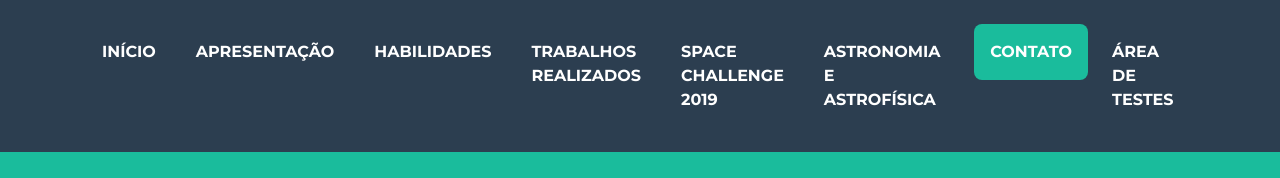
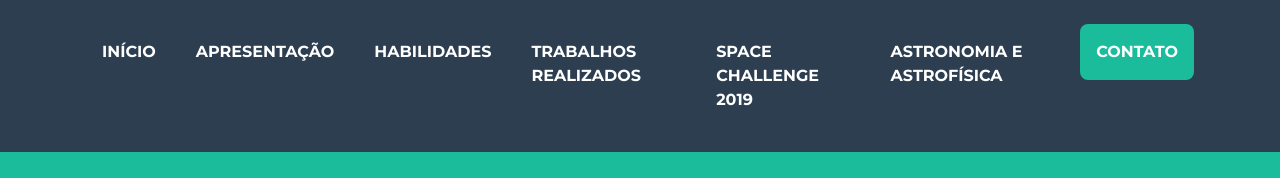
Before and after one commit to vrichardc/home, a plain HTML site: page index.html in a window 1280 px wide. Shown: the top 178 px of the page. Drawn offline with nearby package versions, Linux system fonts and the light colour scheme.

Commit message:
Update index.html

```diff
--- a/index.html
+++ b/index.html
@@ -36,7 +36,6 @@
                         <li class="nav-item mx-0 mx-lg-1"><a class="nav-link py-3 px-0 px-lg-3 rounded" href="#nasa">Space Challenge 2019</a></li>
                         <li class="nav-item mx-0 mx-lg-1"><a class="nav-link py-3 px-0 px-lg-3 rounded" href="#astro">Astronomia e astrofísica</a></li>
                         <li class="nav-item mx-0 mx-lg-1"><a class="nav-link py-3 px-0 px-lg-3 rounded" href="#contact">Contato</a></li>
-                        <li class="nav-item mx-0 mx-lg-1"><a class="nav-link py-3 px-0 px-lg-3 rounded" href="#testes">Área de Testes</a></li>
                     </ul>
                 </div>
             </div>
```
